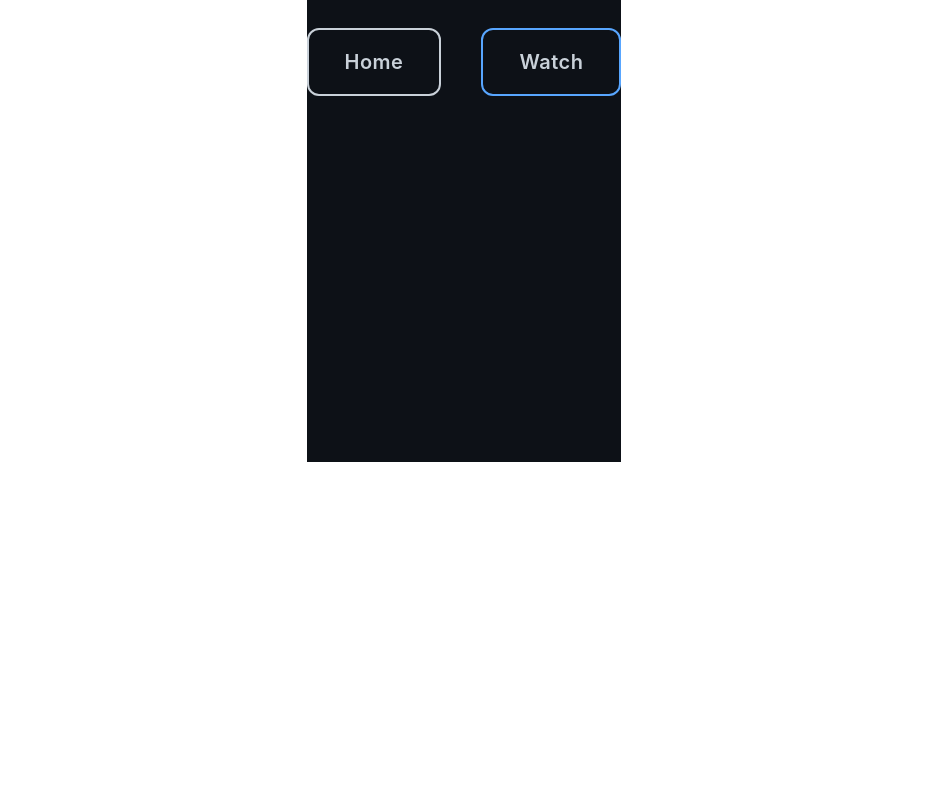
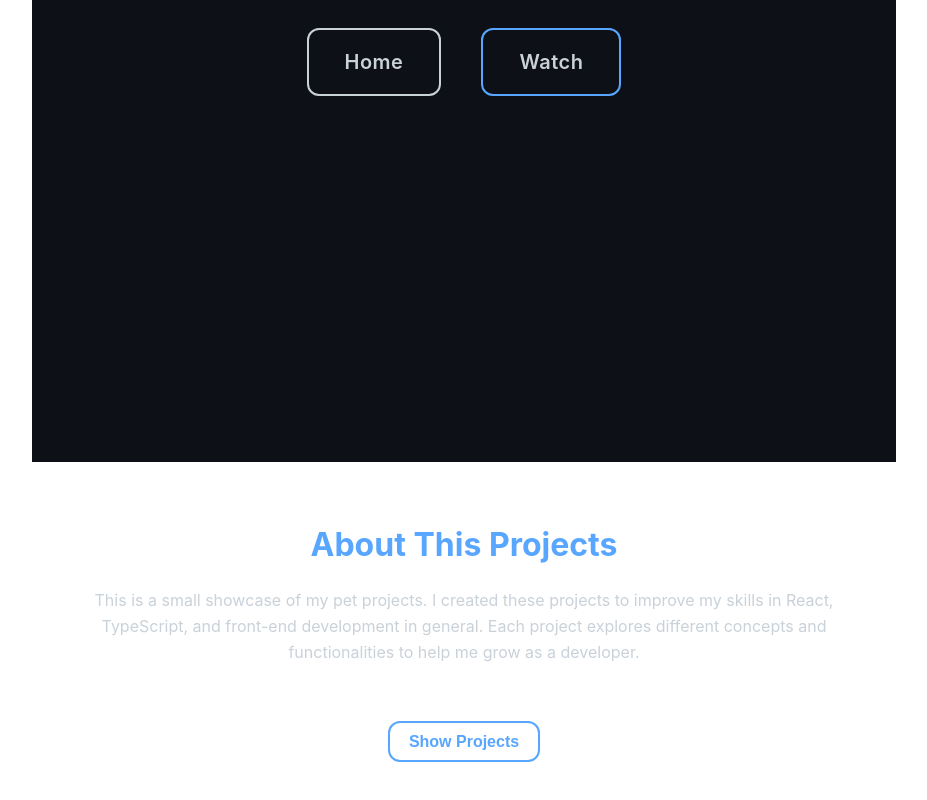
Before and after one commit to AlexandruChet/Pet-Project-React, a React (Vite) app in the folder client/: page / in a window 1280 px wide. Shown: the part 338-1138 px from the top of the page, without its empty margins (176-1103 px from the left). Before the commit the page ends 800 px from the top, so only its background shows below. Built offline with nearby package versions, Linux system fonts and the light colour scheme.

Commit message:
About section

```diff
--- /dev/null
+++ b/client/src/components/aboutProject/About.scss
@@ -0,0 +1,83 @@
+.about {
+  padding: 4rem 2rem;
+  text-align: center;
+
+  &__container {
+    max-width: 800px;
+    margin: 0 auto;
+  }
+
+  &__title {
+    font-size: var(--font-size-xl);
+    font-weight: 700;
+    margin-bottom: 1.5rem;
+    color: var(--color-accent);
+  }
+
+  &__text {
+    font-size: var(--font-size-base);
+    margin-bottom: 2rem;
+    line-height: 1.6;
+    color: var(--color-text-dark);
+  }
+
+  .about__button {
+    margin: 1.5rem 0;
+    padding: 0.6rem 1.2rem;
+    font-size: var(--font-size-base);
+    font-weight: 600;
+    border-radius: var(--radius);
+    border: 2px solid var(--color-accent);
+    background-color: transparent;
+    color: var(--color-accent);
+    cursor: pointer;
+    transition: var(--transition);
+
+    &:hover {
+      background-color: var(--color-accent);
+      color: var(--color-bg-dark);
+      transform: translateY(-2px);
+    }
+
+    &:active {
+      transform: translateY(0);
+    }
+  }
+
+  .about__list {
+    margin-top: 1rem;
+    list-style: none;
+    padding: 0;
+    animation: fadeIn 0.5s ease forwards;
+
+    & .about__item {
+      margin-bottom: 0.8rem;
+    }
+  }
+
+  @keyframes fadeIn {
+    from {
+      opacity: 0;
+      transform: translateY(-5px);
+    }
+    to {
+      opacity: 1;
+      transform: translateY(0);
+    }
+  }
+
+  &__list {
+    list-style: none;
+    padding: 0;
+  }
+
+  &__item {
+    margin-bottom: 1rem;
+    font-size: var(--font-size-base);
+    font-weight: 500;
+
+    strong {
+      color: var(--color-accent);
+    }
+  }
+}
--- a/client/src/components/aboutProject/About.tsx
+++ b/client/src/components/aboutProject/About.tsx
@@ -1,7 +1,47 @@
-const About: React.FC = () => {
-  return(
-    <></>
-  )
-}
+import React, { useState, type JSX } from "react";
+import "./About.scss";
+
+const About: React.FC = (): JSX.Element => {
+  const [showProjects, setShowProjects] = useState<boolean>(false);
+
+  const toggleProjects = (): void => {
+    setShowProjects(prev => !prev);
+  };
+
+  return (
+    <section className="about">
+      <div className="about__container">
+        <h1 className="about__title">About This Projects</h1>
+        <p className="about__text">
+          This is a small showcase of my pet projects. I created these projects
+          to improve my skills in React, TypeScript, and front-end development
+          in general. Each project explores different concepts and
+          functionalities to help me grow as a developer.
+        </p>
+
+        <button className="about__button" onClick={toggleProjects}>
+          {showProjects ? "Hide Projects" : "Show Projects"}
+        </button>
+
+        {showProjects && (
+          <ul className="about__list">
+            <li className="about__item">
+              <strong>Watch App:</strong> A real-time clock with timezone support
+              and holiday notifications.
+            </li>
+            <li className="about__item">
+              <strong>Nutrition Tracker:</strong> Track meals, calories, and
+              personal fitness goals.
+            </li>
+            <li className="about__item">
+              <strong>Todo App:</strong> Manage tasks with React, localStorage
+              support and filters.
+            </li>
+          </ul>
+        )}
+      </div>
+    </section>
+  );
+};
 
 export default About;
```
